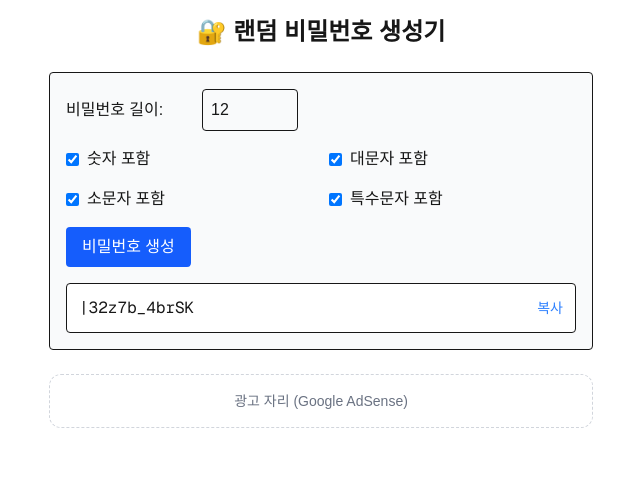
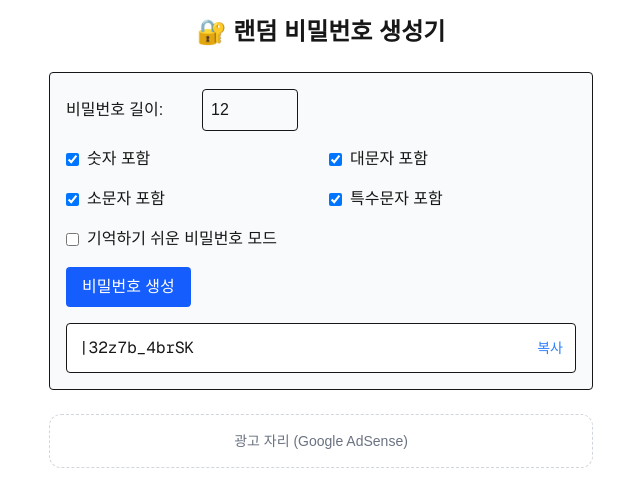
Before and after one commit to baezzaes/jstools, a Next.js app: page /tools/password-generator in a window 1280 px wide. Both pictures are taken after a click on the button "비밀번호 생성". Shown: the top 504 px of the page, without its empty margins (319-959 px from the left). Built offline with nearby package versions, Linux system fonts and the light colour scheme.

Commit message:
비밀번호생성기 업그레이드

```diff
--- a/src/app/tools/password-generator/page.tsx
+++ b/src/app/tools/password-generator/page.tsx
@@ -8,10 +8,24 @@ export default function PasswordGeneratorPage() {
   const [useUppercase, setUseUppercase] = useState(true)
   const [useLowercase, setUseLowercase] = useState(true)
   const [useSymbols, setUseSymbols] = useState(true)
+  const [easyMode, setEasyMode] = useState(false)
   const [password, setPassword] = useState('')
+  const [copied, setCopied] = useState(false)
 
   const generatePassword = () => {
     let charset = ''
+    if (easyMode) {
+      const words = ['Tree', 'Cat', 'Dog', 'Moon', 'Sun', 'Book', 'Fire', 'Rain']
+      const symbols = ['!', '@', '#', '$']
+      const word1 = words[Math.floor(Math.random() * words.length)]
+      const word2 = words[Math.floor(Math.random() * words.length)]
+      const number = Math.floor(Math.random() * 100)
+      const symbol = symbols[Math.floor(Math.random() * symbols.length)]
+      const easyPass = `${word1}${number}${symbol}${word2}`
+      setPassword(easyPass)
+      return
+    }
+
     if (useNumbers) charset += '0123456789'
     if (useUppercase) charset += 'ABCDEFGHIJKLMNOPQRSTUVWXYZ'
     if (useLowercase) charset += 'abcdefghijklmnopqrstuvwxyz'
@@ -29,6 +43,8 @@ export default function PasswordGeneratorPage() {
 
   const copyToClipboard = () => {
     navigator.clipboard.writeText(password)
+    setCopied(true)
+    setTimeout(() => setCopied(false), 2000)
   }
 
   return (
@@ -45,6 +61,7 @@ export default function PasswordGeneratorPage() {
             className="border p-2 rounded w-24"
             min={4}
             max={32}
+            disabled={easyMode}
           />
         </div>
 
@@ -54,6 +71,7 @@ export default function PasswordGeneratorPage() {
               type="checkbox"
               checked={useNumbers}
               onChange={() => setUseNumbers(!useNumbers)}
+              disabled={easyMode}
             />
             숫자 포함
           </label>
@@ -62,6 +80,7 @@ export default function PasswordGeneratorPage() {
               type="checkbox"
               checked={useUppercase}
               onChange={() => setUseUppercase(!useUppercase)}
+              disabled={easyMode}
             />
             대문자 포함
           </label>
@@ -70,6 +89,7 @@ export default function PasswordGeneratorPage() {
               type="checkbox"
               checked={useLowercase}
               onChange={() => setUseLowercase(!useLowercase)}
+              disabled={easyMode}
             />
             소문자 포함
           </label>
@@ -78,10 +98,20 @@ export default function PasswordGeneratorPage() {
               type="checkbox"
               checked={useSymbols}
               onChange={() => setUseSymbols(!useSymbols)}
+              disabled={easyMode}
             />
             특수문자 포함
           </label>
         </div>
+
+        <label className="flex items-center gap-2">
+          <input
+            type="checkbox"
+            checked={easyMode}
+            onChange={() => setEasyMode(!easyMode)}
+          />
+          기억하기 쉬운 비밀번호 모드
+        </label>
 
         <button
           onClick={generatePassword}
@@ -93,12 +123,15 @@ export default function PasswordGeneratorPage() {
         {password && (
           <div className="border p-3 rounded bg-white flex items-center justify-between">
             <span className="font-mono break-all">{password}</span>
+            <div className="flex items-center gap-2">
               <button
                 onClick={copyToClipboard}
                 className="text-sm text-blue-500 hover:underline"
               >
                 복사
               </button>
+              {copied && <span className="text-green-600 text-xs">복사 완료!</span>}
+            </div>
           </div>
         )}
       </div>
```
Lines whose indentation alone changed are shown as unchanged.
